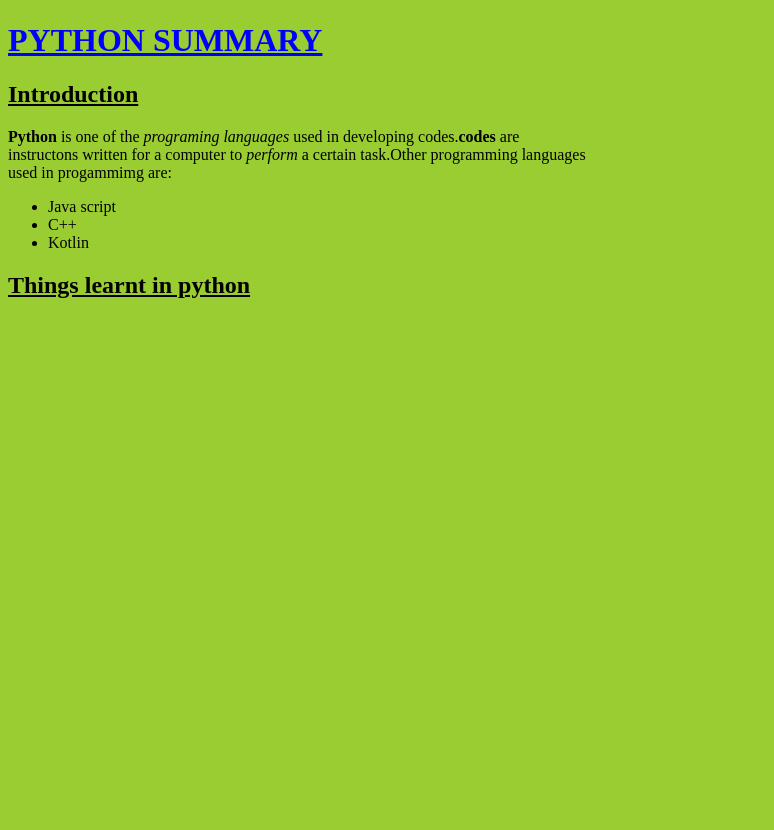
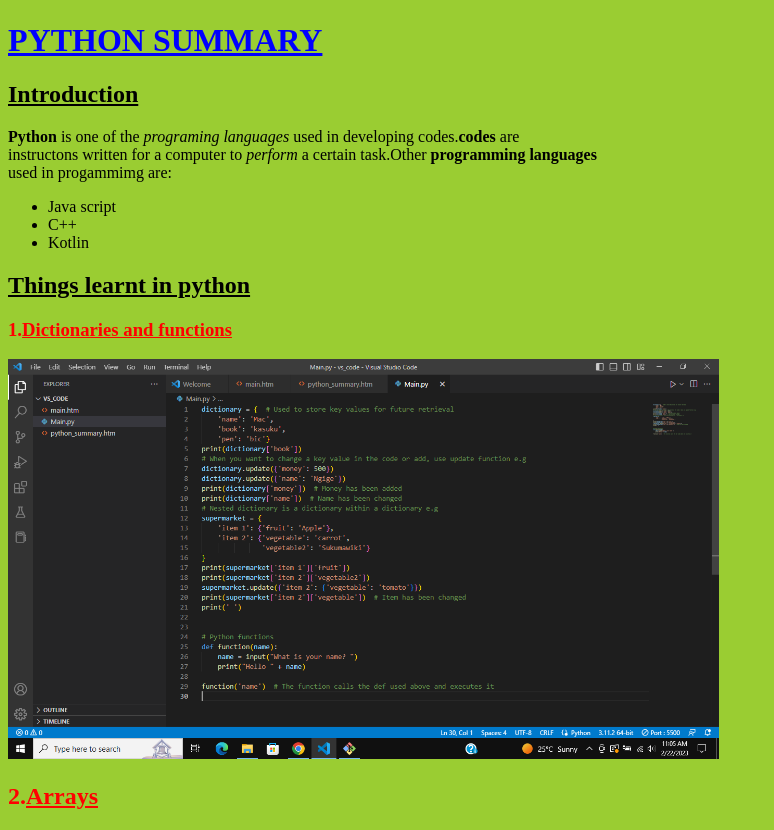
Before and after one commit to Neros-5/Inspire_youth-in-stem, a plain HTML site: page python_summary.htm in a window 1280 px wide. Shown: the part 311-1141 px from the top of the page, without its empty margins (0-774 px from the left). Before the commit the page ends 800 px from the top, so only its background shows below. Drawn offline with Linux system fonts and the light colour scheme.

Commit message:
updated assignment

```diff
--- a/python_summary.htm
+++ b/python_summary.htm
@@ -9,7 +9,7 @@
     <h2><u>Introduction</u></h2>
     <p>
         <b>Python</b> is one of the <i>programing languages</i> used in developing codes.<strong>codes</strong> are<br>
-        instructons written for a computer to <i>perform</i> a certain task.Other programming languages<br>
+        instructons written for a computer to <i>perform</i> a certain task.Other <b>programming languages</b><br>
         used in progammimg are:<br>
         <ul>
             <li>Java script</li>
@@ -18,8 +18,9 @@
         </ul>
     </p>
     <h2><u>Things learnt in python</u></h2>
-    <P>
+    <h3 style="color: red;"> 1.<u>Dictionaries and functions</u></h3>
+    <img src="Screenshot (1).png" alt="Screenshot of Dictionries and Functions work" height="400">
+    <h2 style="color: red;">2.<u>Arrays</u></h2>
 
-    </P>
 </body>
 </html>
```
Also changed, not shown: Screenshot (1).png (added).
